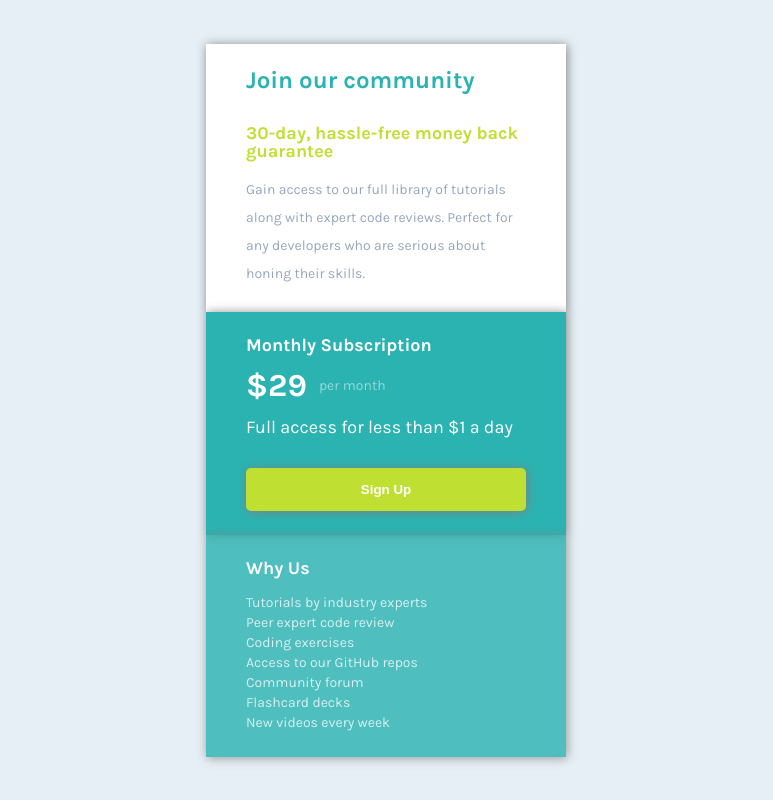
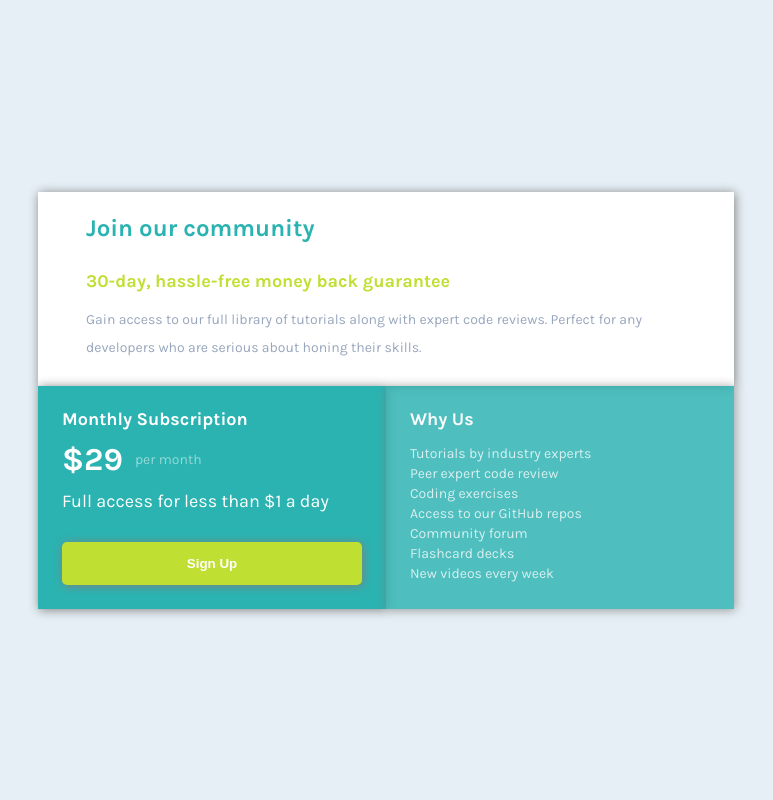
Before and after one commit to PhilosopherDev/single-price-grid-component, a plain HTML site: page index.html in a window 1280 px wide. Shown: the whole page, without its empty margins (254-1027 px from the left). Drawn offline with Linux system fonts and the light colour scheme.

Commit message:
apply responsive layout

```diff
--- a/index.html
+++ b/index.html
@@ -18,7 +18,7 @@
 
 <body>
   <div class="container">
-    <div class="card card__white">
+    <div class="card_1 card__white">
       <div class="main-title cyan margin-bottom-2">Join our community</div>
       <div class="sub-title bright-yellow">30-day, hassle-free money back guarantee</div>
       <div class="description__small line-height-long margin-top">Gain access to our full library of tutorials
@@ -27,7 +27,8 @@
         code reviews.
         Perfect for any developers who are serious about honing their skills.</div>
     </div>
-    <div class="card card__cyan">
+    <div class="row_container">
+      <div class="card_2 card__cyan">
         <div class="sub-title white">Monthly Subscription</div>
         <div class="cost__container white margin-top">
           <span class="cost">$29</span>
@@ -36,7 +37,7 @@
         <div class="description white margin-top margin-bottom-2">Full access for less than $1 a day</div>
         <button class="btn-main">Sign Up</button>
       </div>
-    <div class="card card__cyan card__opacity">
+      <div class="card_2 card__cyan card__opacity">
         <div class="sub-title white">Why Us</div>
         <div class="description__small white card__opacity line-height-short margin-top">
           Tutorials by industry experts<br>
@@ -48,6 +49,7 @@
           New videos every week</div>
       </div>
     </div>
+  </div>
 </body>
 
 </html>
--- a/style.css
+++ b/style.css
@@ -166,8 +166,18 @@ body {
     border-radius: 10px;
 }
 
-.card {
-    display: block;
+.row_container {
+    display: flex;
+    flex-direction: column;
+}
+
+.card_1 {
+    padding: 1.5rem 2.5rem;
+    width: 280px;
+    box-shadow: 1px 1px 10px grey;
+}
+
+.card_2 {
     padding: 1.5rem 2.5rem;
     width: 280px;
     box-shadow: 1px 1px 10px grey;
@@ -244,6 +254,12 @@ body {
     border: 0;
     width: 100%;
     box-shadow: 1px 1px 10px grey;
+    cursor: pointer;
+}
+
+.btn-main:hover {
+    background-color: white;
+    color: #C0DF33;
 }
 
 .margin-top {
@@ -256,7 +272,17 @@ body {
 
 
 @media only screen and (min-width : 780px) {
-    .card {
-        /* padding: 1.5rem; */
+    .card_1 {
+        width: 600px;
+        padding: 1.5rem 3rem;
+    }
+
+    .card_2 {
+        width: 300px;
+        padding: 1.5rem 1.5rem;
+    }
+
+    .row_container {
+        flex-direction: row;
     }
 }
```
Lines whose indentation alone changed are shown as unchanged.
